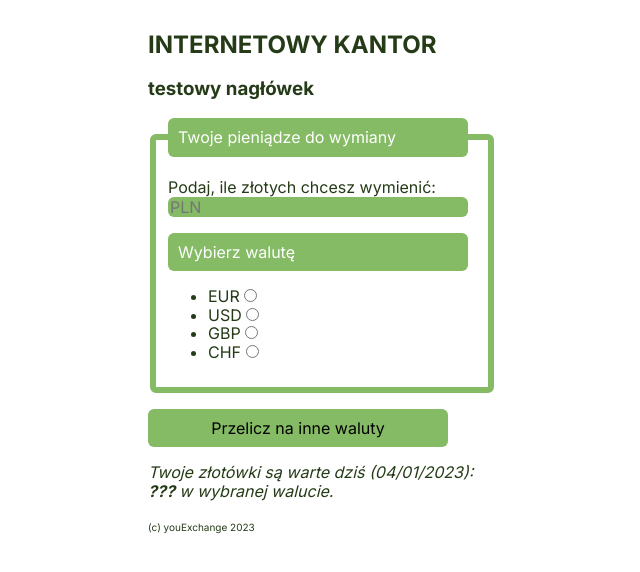
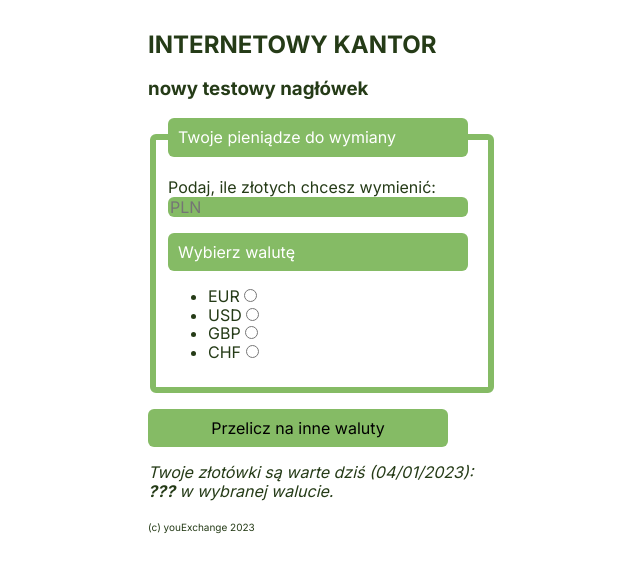
Before and after one commit to Daniel-Czarnocki/kantor, a plain HTML site: page index.html in a window 1280 px wide. Shown: the part 94-666 px from the top of the page, without its empty margins (162-802 px from the left). Drawn offline with nearby package versions, Linux system fonts and the light colour scheme.

Commit message:
changed text in new header

```diff
--- a/index.html
+++ b/index.html
@@ -23,7 +23,7 @@
     </header>
     <h2>INTERNETOWY KANTOR</h2>
 
-    <h3>testowy nagłówek</h3>
+    <h3>nowy testowy nagłówek</h3>
 
     <form class="form js-form">
         <fieldset class="form__fieldset">
```
